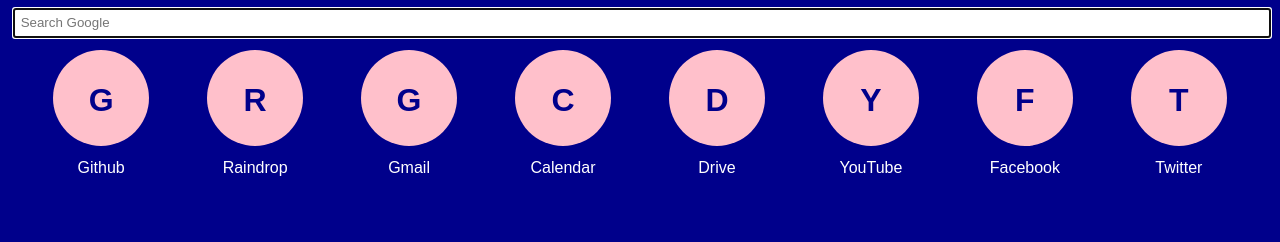
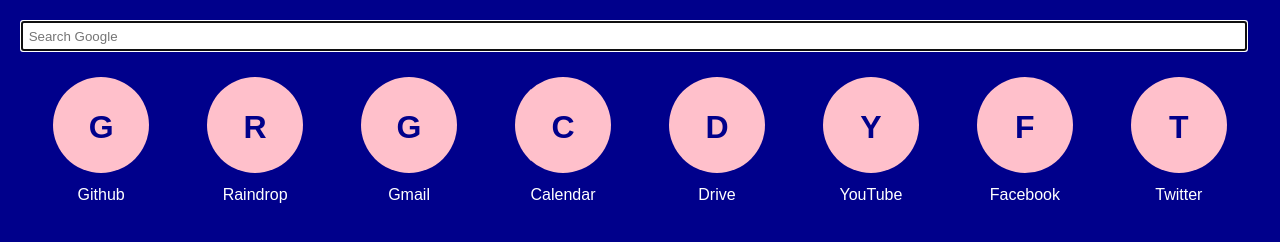
Before and after one commit to Adir-SL/FigmaTokens, a plain HTML site: page marks.html in a window 1280 px wide. Drawn offline with Linux system fonts and the light colour scheme.

Commit message:
Update marks.html

```diff
--- a/marks.html
+++ b/marks.html
@@ -40,8 +40,8 @@
         }
         #searchField{
             padding: 0.4em;
-            margin: 0 0.4em;
-            width: calc(100% - 1.6em);
+            margin: 1em;
+            width: calc(100% - 4em);
         }
     </style>
     <script>
```
